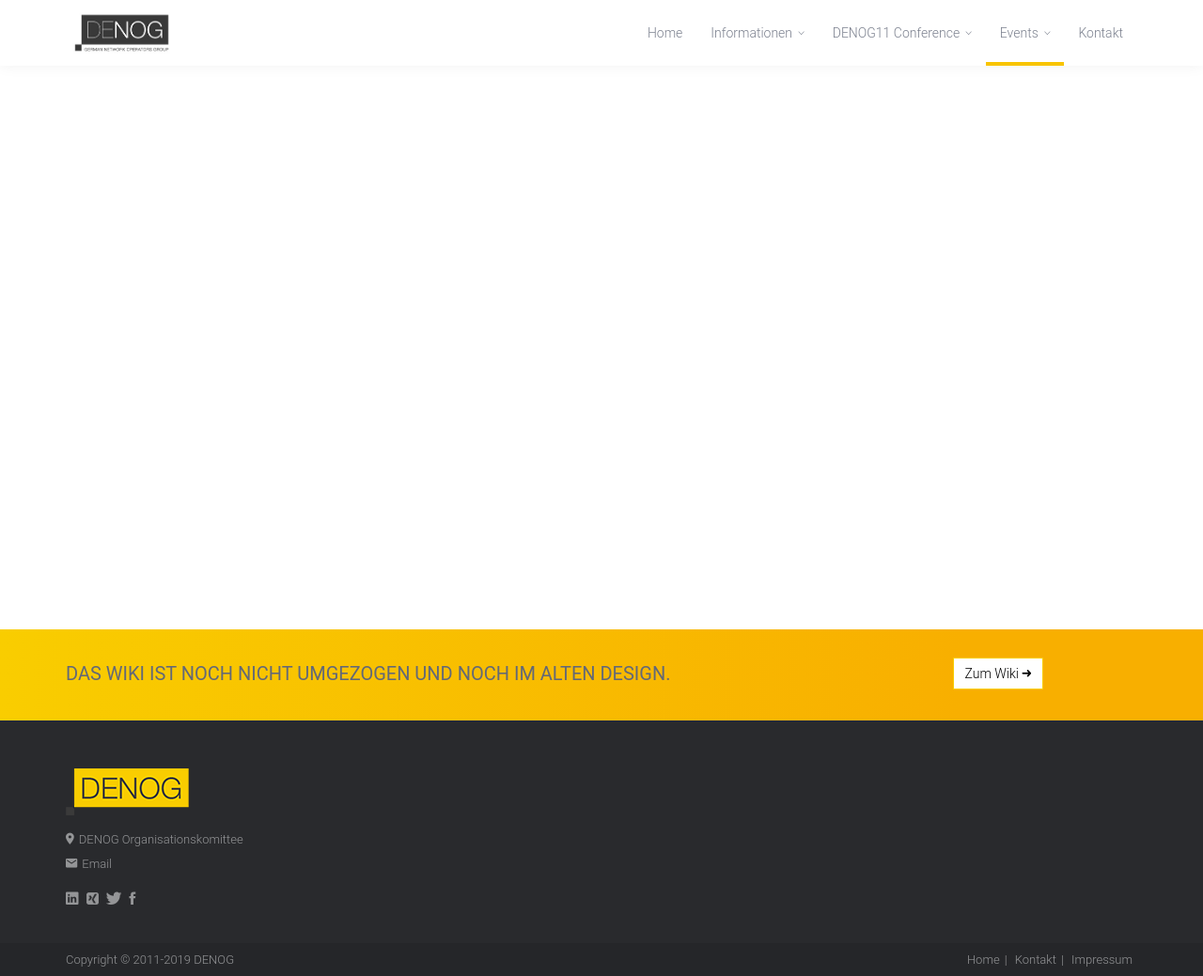
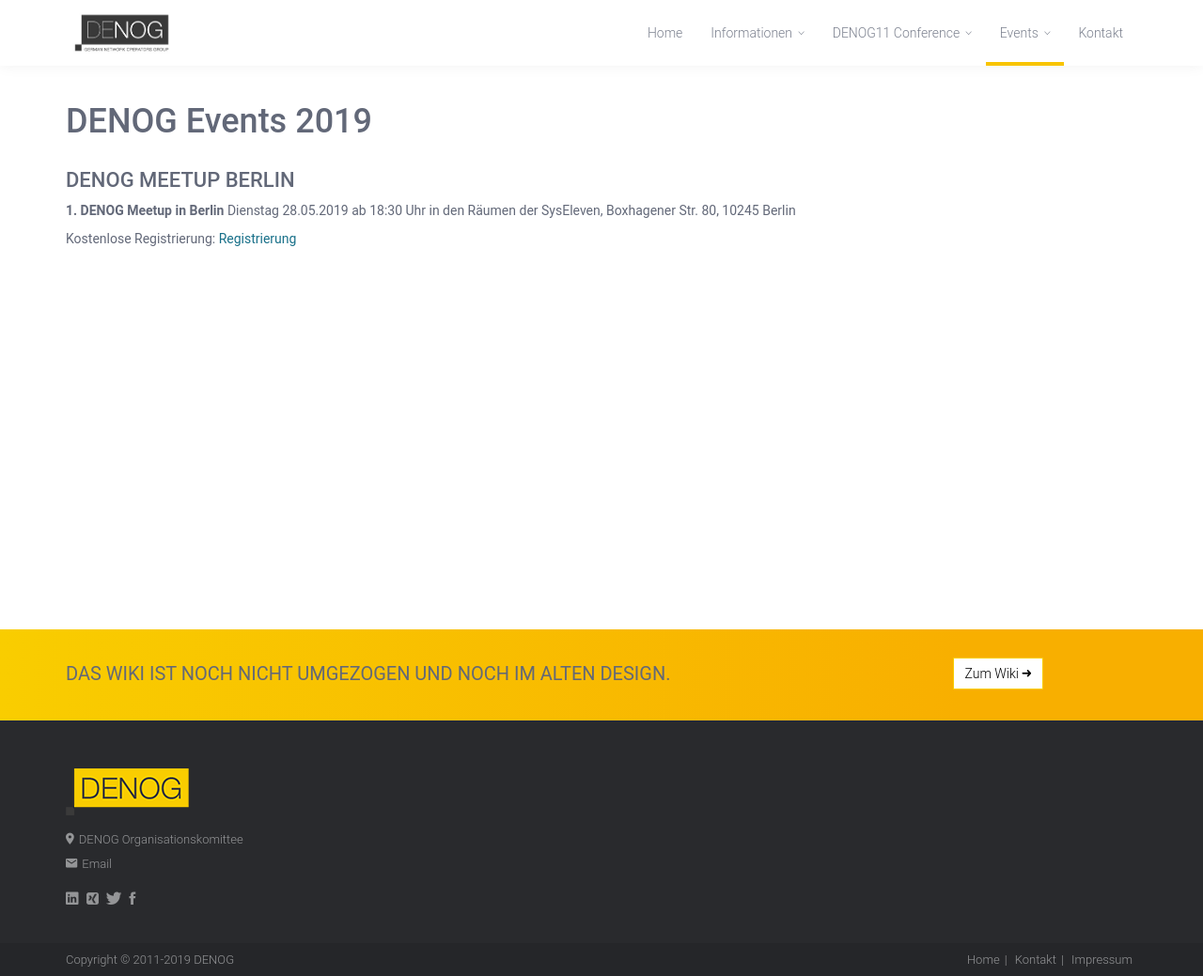
Before and after one commit to denog/denog.github.io, a Jekyll site: the page built from de/events/index.md, in a window 1280 px wide. Shown: the whole page at 94% size. Built offline with Jekyll 4.4.1, drawn with Linux system fonts in a browser that asks for light colours; some web fonts are replaced.

Commit message:
Update Event Index

```diff
--- a/de/events/index.md
+++ b/de/events/index.md
@@ -5,3 +5,15 @@
 year: 2019
 breadcrumbs: [<a href="../archiv.html">Archiv</a>]
 ---
+
+
+# DENOG Events 2019
+
+## DENOG Meetup Berlin
+
+**1. DENOG Meetup in Berlin**
+Dienstag 28.05.2019
+ab 18:30 Uhr
+in den Räumen der SysEleven, Boxhagener Str. 80, 10245 Berlin
+
+Kostenlose Registrierung: [Registrierung](https://pretix.eu/denog/meetup001/)
```
